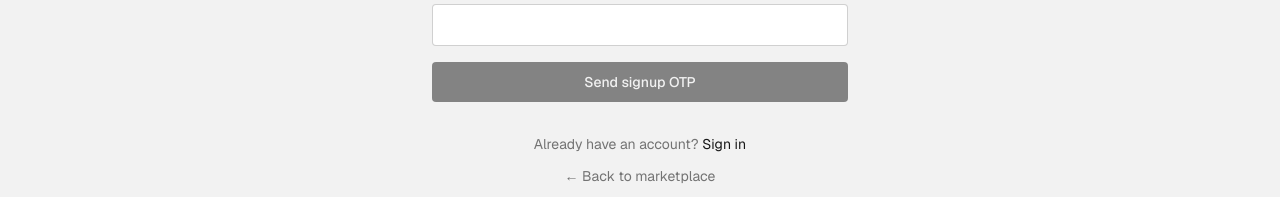
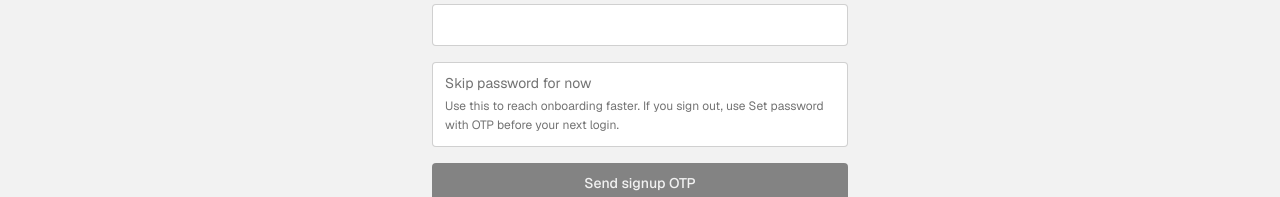
Before and after one commit to SaiAnjan/brew-circle, a Next.js app: page /signup in a window 1280 px wide. Shown: the part 402-599 px from the top of the page. Built offline with nearby package versions, Linux system fonts and the light colour scheme; no server answers.

Commit message:
Allow signup password setup later

```diff
--- a/src/components/EmailAuthForm.tsx
+++ b/src/components/EmailAuthForm.tsx
@@ -33,6 +33,13 @@ type AuthUser = {
 type AuthClient = NonNullable<ReturnType<typeof createClientIfConfigured>>;
 
 const MIN_PASSWORD_LENGTH = 8;
+
+function generateTemporaryPassword() {
+  const bytes = new Uint8Array(24);
+  crypto.getRandomValues(bytes);
+  const randomPart = Array.from(bytes, (byte) => byte.toString(36).padStart(2, "0")).join("");
+  return `BrewCircle-${randomPart}-9a!`;
+}
 
 function getAuthErrorMessage(error: unknown, fallback: string) {
   if (error instanceof Error) return error.message;
@@ -163,14 +170,17 @@ export function EmailAuthForm({ mode = "login" }: { mode?: "login" | "signup" })
   const [identifierInput, setIdentifierInput] = useState(initialIdentifier);
   const [password, setPassword] = useState("");
   const [confirmPassword, setConfirmPassword] = useState("");
+  const [skipPasswordForNow, setSkipPasswordForNow] = useState(false);
   const [pendingOtp, setPendingOtp] = useState<PendingOtp | null>(null);
   const [otp, setOtp] = useState("");
   const [loading, setLoading] = useState(false);
   const [message, setMessage] = useState<string | null>(null);
 
   const identifier = parseIdentifier(identifierInput);
-  const needsPasswordConfirmation = flow !== "login";
-  const passwordReady = flow === "login" ? Boolean(password) : password.length >= MIN_PASSWORD_LENGTH;
+  const canSkipPassword = flow === "signup";
+  const isSkippingPassword = canSkipPassword && skipPasswordForNow;
+  const needsPasswordConfirmation = flow !== "login" && !isSkippingPassword;
+  const passwordReady = isSkippingPassword || (flow === "login" ? Boolean(password) : password.length >= MIN_PASSWORD_LENGTH);
   const passwordsMatch = !needsPasswordConfirmation || password === confirmPassword;
   const canSubmitForm = Boolean(identifier) && passwordReady && passwordsMatch;
   const canVerifyOtp = Boolean(pendingOtp && otp.trim());
@@ -185,6 +195,7 @@ export function EmailAuthForm({ mode = "login" }: { mode?: "login" | "signup" })
     setStage("form");
     setPassword("");
     setConfirmPassword("");
+    setSkipPasswordForNow(false);
     setPendingOtp(null);
     setOtp("");
     setMessage(null);
@@ -262,12 +273,12 @@ export function EmailAuthForm({ mode = "login" }: { mode?: "login" | "signup" })
         return;
       }
 
-      if (password.length < MIN_PASSWORD_LENGTH) {
+      if (!isSkippingPassword && password.length < MIN_PASSWORD_LENGTH) {
         notify("Password too short", `Use at least ${MIN_PASSWORD_LENGTH} characters.`, "error");
         return;
       }
 
-      if (password !== confirmPassword) {
+      if (!isSkippingPassword && password !== confirmPassword) {
         notify("Passwords do not match", "Re-enter the same password in both fields.", "error");
         return;
       }
@@ -286,7 +297,11 @@ export function EmailAuthForm({ mode = "login" }: { mode?: "login" | "signup" })
         }
       }
 
-      const otpRequest: PendingOtp = { flow: flow === "signup" ? "signup" : "set-password", identifier, password };
+      const otpRequest: PendingOtp = {
+        flow: flow === "signup" ? "signup" : "set-password",
+        identifier,
+        password: isSkippingPassword ? generateTemporaryPassword() : password,
+      };
       const { error } = await sendOtpForFlow(supabase, otpRequest);
       if (error) throw error;
 
@@ -295,7 +310,13 @@ export function EmailAuthForm({ mode = "login" }: { mode?: "login" | "signup" })
       setStage("verify");
       notify(
         "OTP sent",
-        `Enter the OTP sent to your ${identifier.type === "email" ? "email" : "phone"} to ${flow === "signup" ? "create your account" : "set your password"}.`,
+        `Enter the OTP sent to your ${identifier.type === "email" ? "email" : "phone"} to ${
+          flow === "signup"
+            ? isSkippingPassword
+              ? "create your account and continue to onboarding"
+              : "create your account"
+            : "set your password"
+        }.`,
       );
     } catch (error) {
       const errorMessage = getAuthErrorMessage(error, flow === "signup" ? "Could not start signup" : "Could not send OTP");
@@ -398,6 +419,7 @@ export function EmailAuthForm({ mode = "login" }: { mode?: "login" | "signup" })
 
         {stage === "form" && (
           <>
+            {!isSkippingPassword && (
               <label className="block text-sm font-medium">
                 {flow === "login" ? "Password" : "Create password"}
                 <input
@@ -411,6 +433,7 @@ export function EmailAuthForm({ mode = "login" }: { mode?: "login" | "signup" })
                   className="mt-1 w-full rounded-sm border border-primary/20 bg-card px-3 py-2.5 text-sm focus:border-primary/40 focus:outline-none"
                 />
               </label>
+            )}
 
             {needsPasswordConfirmation && (
               <label className="block text-sm font-medium">
@@ -426,6 +449,26 @@ export function EmailAuthForm({ mode = "login" }: { mode?: "login" | "signup" })
                   className="mt-1 w-full rounded-sm border border-primary/20 bg-card px-3 py-2.5 text-sm focus:border-primary/40 focus:outline-none"
                 />
               </label>
+            )}
+
+            {canSkipPassword && (
+              <button
+                type="button"
+                onClick={() => {
+                  setSkipPasswordForNow((currentValue) => !currentValue);
+                  setPassword("");
+                  setConfirmPassword("");
+                  setMessage(null);
+                }}
+                className="w-full rounded-sm border border-primary/20 bg-card px-3 py-2.5 text-left text-sm text-muted hover:border-primary/40 hover:text-primary"
+              >
+                {isSkippingPassword ? "✓ Password will be set later" : "Skip password for now"}
+                <span className="mt-1 block text-xs leading-relaxed text-muted">
+                  {isSkippingPassword
+                    ? "We will generate a temporary internal password after OTP verification. You can set your real password later."
+                    : "Use this to reach onboarding faster. If you sign out, use Set password with OTP before your next login."}
+                </span>
+              </button>
             )}
           </>
         )}
```
Lines whose indentation alone changed are shown as unchanged.
